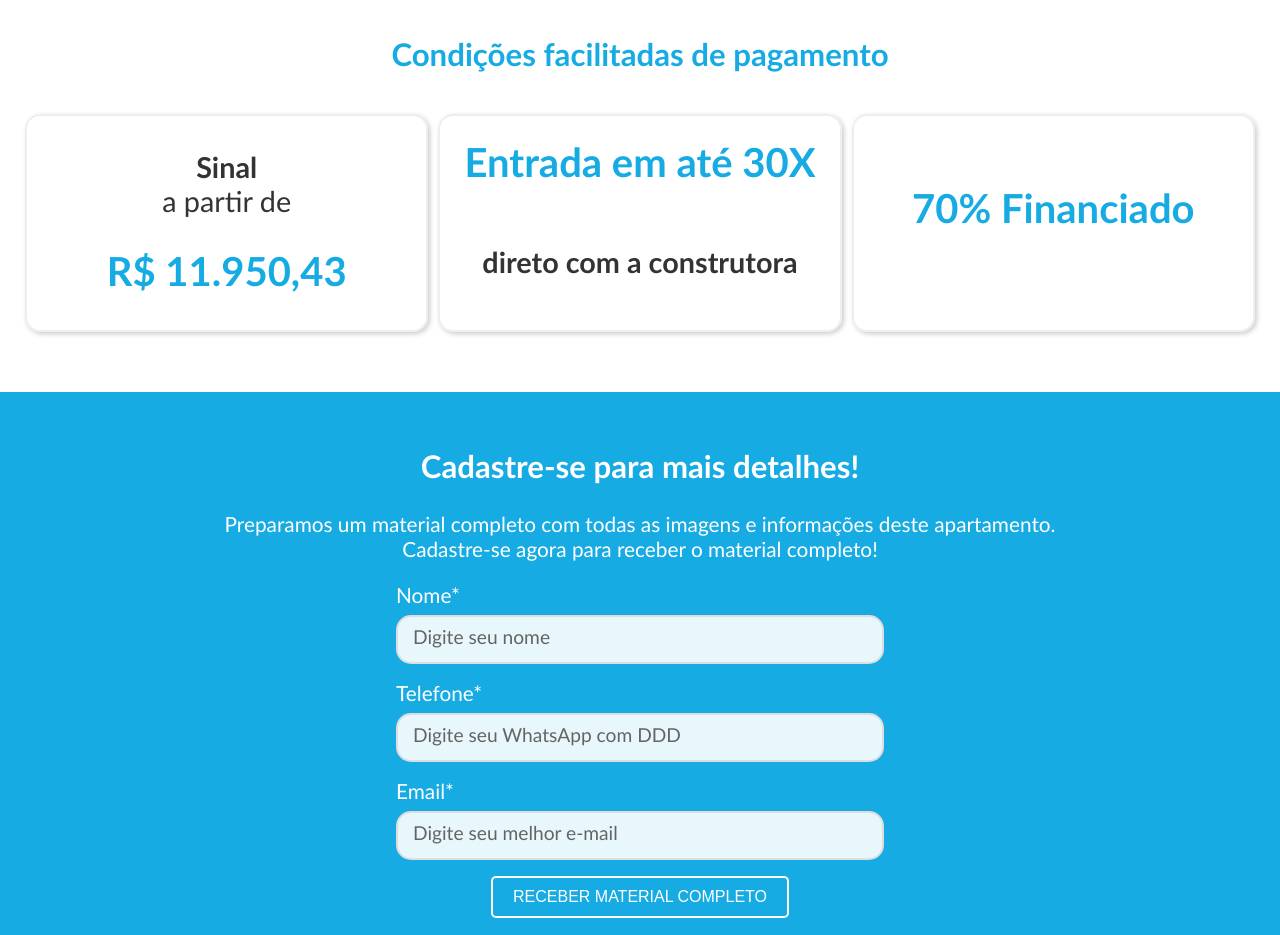
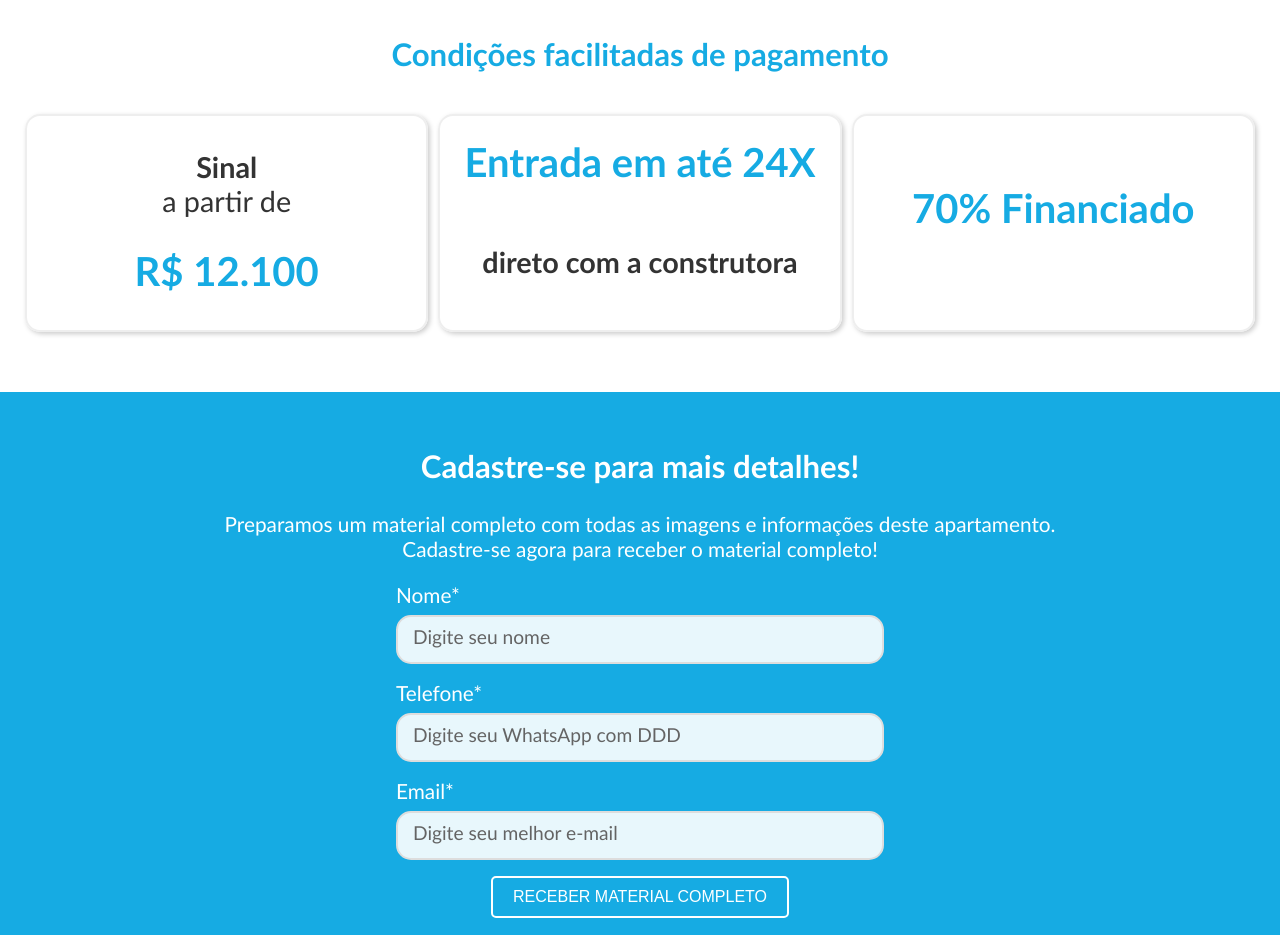
Before and after one commit to G3Midia/lake-boulevard, a website: page index.html in a window 1280 px wide. Shown: the part 2420-3355 px from the top of the page. Drawn offline with nearby package versions, Linux system fonts and the light colour scheme; a script that the page names is missing.

Commit message:
Update index.html

```diff
--- a/index.html
+++ b/index.html
@@ -187,10 +187,10 @@ e muito mais...</p>
   <div class="valoresdiv">
     <div class="valorescol">
       <p><b>Sinal</b><br>a partir de</p>
-      <p class="preço" style="font-weight: bold; font-size: 40px; margin: 0px 0px 30px 0px; color: #16abe3;">R$ 11.950,43</p>
+      <p class="preço" style="font-weight: bold; font-size: 40px; margin: 0px 0px 30px 0px; color: #16abe3;">R$ 12.100</p>
     </div>
     <div class="valorescol">
-      <p class="preço" style="font-weight: bold; font-size: 40px; margin: 0px 0px 30px 0px; color: #16abe3;">Entrada em até 30X</p>
+      <p class="preço" style="font-weight: bold; font-size: 40px; margin: 0px 0px 30px 0px; color: #16abe3;">Entrada em até 24X</p>
       <p><b>direto com a construtora</b></p>
     </div>
      <div class="valorescol">
```
